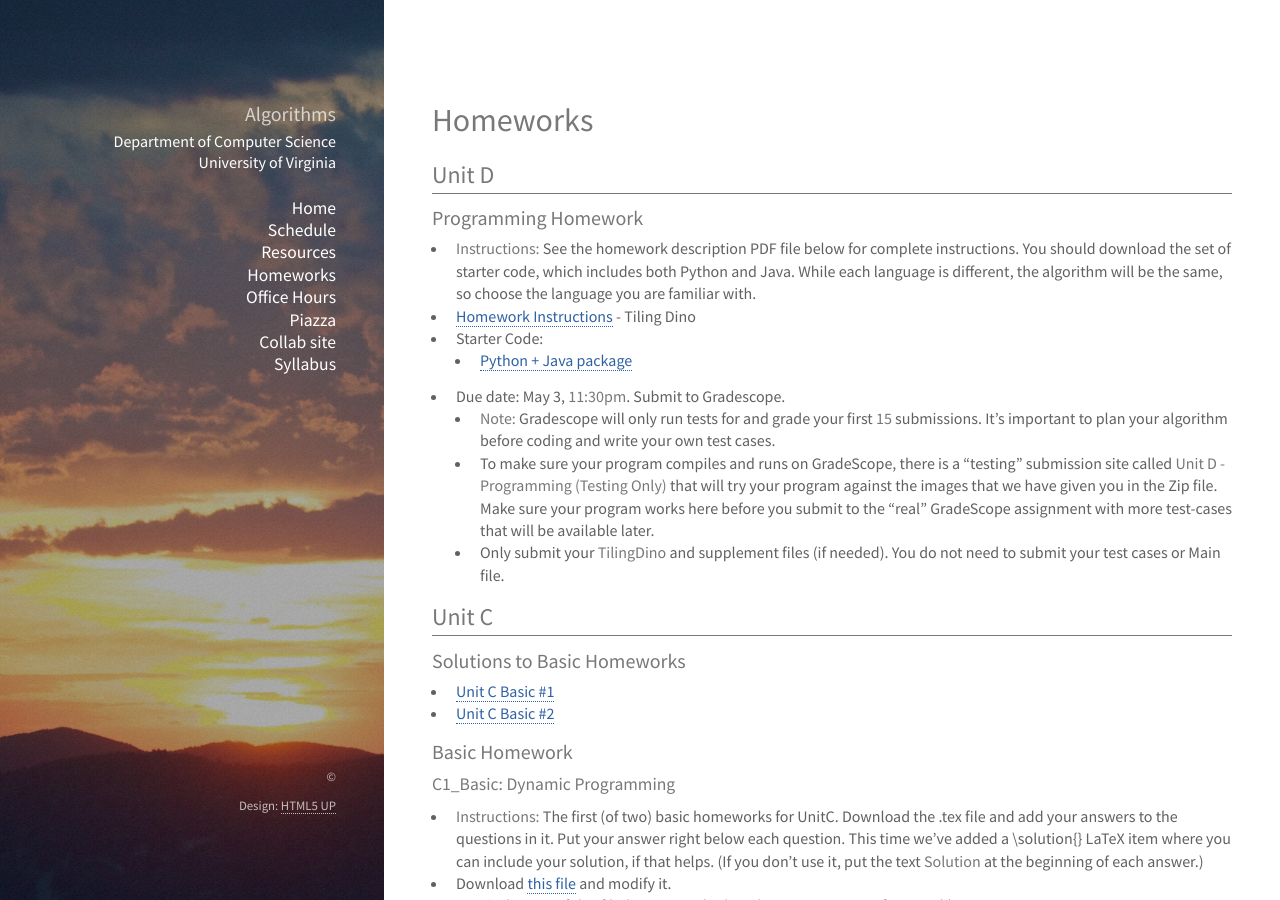
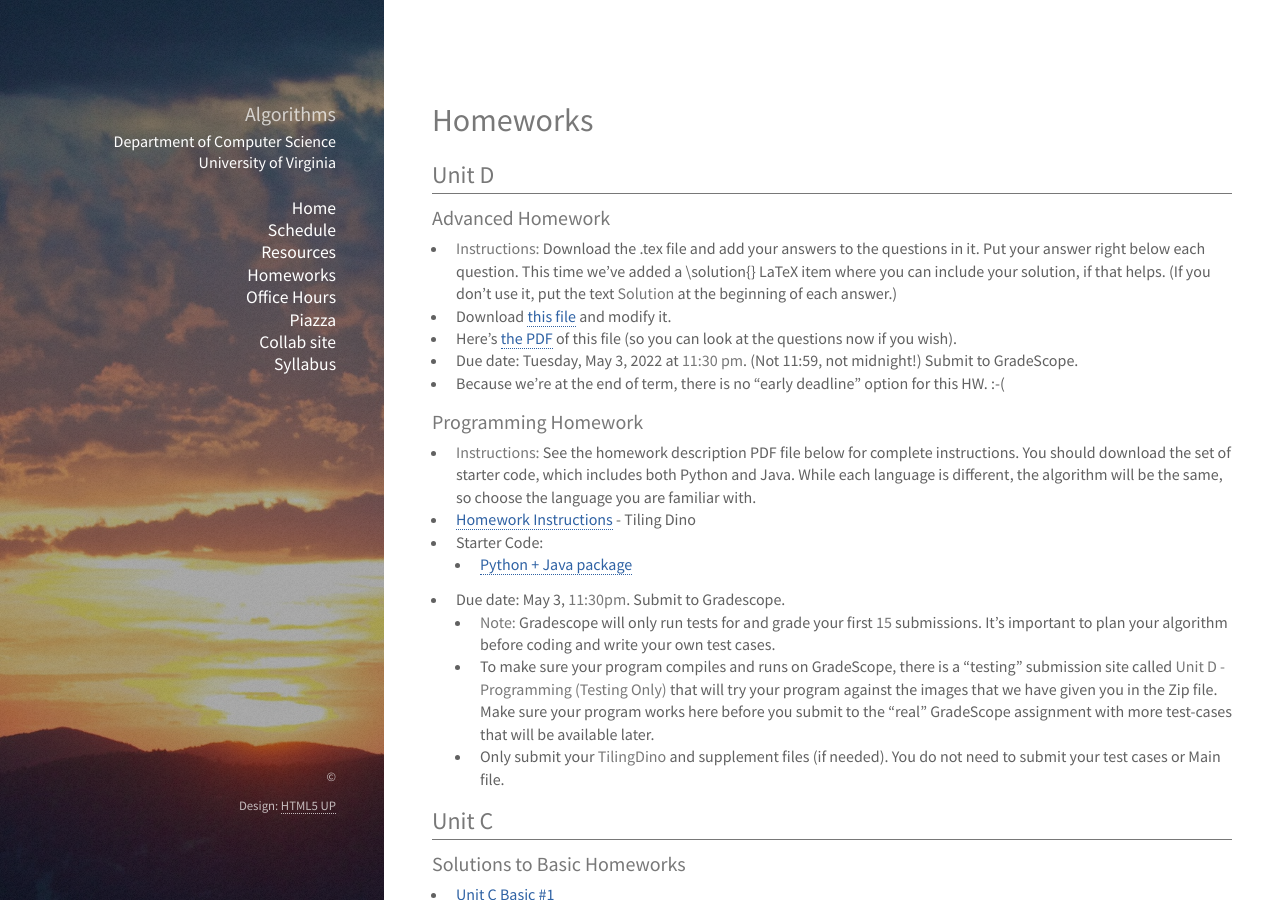
Before and after one commit to uva-cs/cs4102-s22, a Jekyll site: the page built from homework/index.md, in a window 1280 px wide and 900 px high. Built offline with Jekyll 4.4.1, drawn with Linux system fonts in a browser that asks for light colours; nearby versions of some CDN libraries; library files that are not in the unit come from our copies.

Commit message:
Advanced HW for Unit D

```diff
--- a/homework/index.md
+++ b/homework/index.md
@@ -6,6 +6,14 @@ title: Schedule - CS4102 Algorithms - Spring 2022
 # Homeworks
 
 ## Unit D
+
+### Advanced Homework
+
+* **Instructions:**  Download the .tex file and add your answers to the questions in it. Put your answer right below each question. This time we've added a \solution{} LaTeX item where you can include your solution, if that helps. (If you don't use it, put the text **Solution** at the beginning of each answer.)
+* Download [this file](../unitd/advanced/cs4102_D_advanced.tex) and modify it.
+* Here's [the PDF](../unitd/advanced/cs4102_D_advanced.pdf) of this file (so you can look at the questions now if you wish).
+* Due date: Tuesday, May 3, 2022 at **11:30 pm**. (Not 11:59, not midnight!)  Submit to GradeScope.
+* Because we're at the end of term, there is no "early deadline" option for this HW. :-(
 
 ### Programming Homework
 
```
Also changed, not shown: 2 other files.
